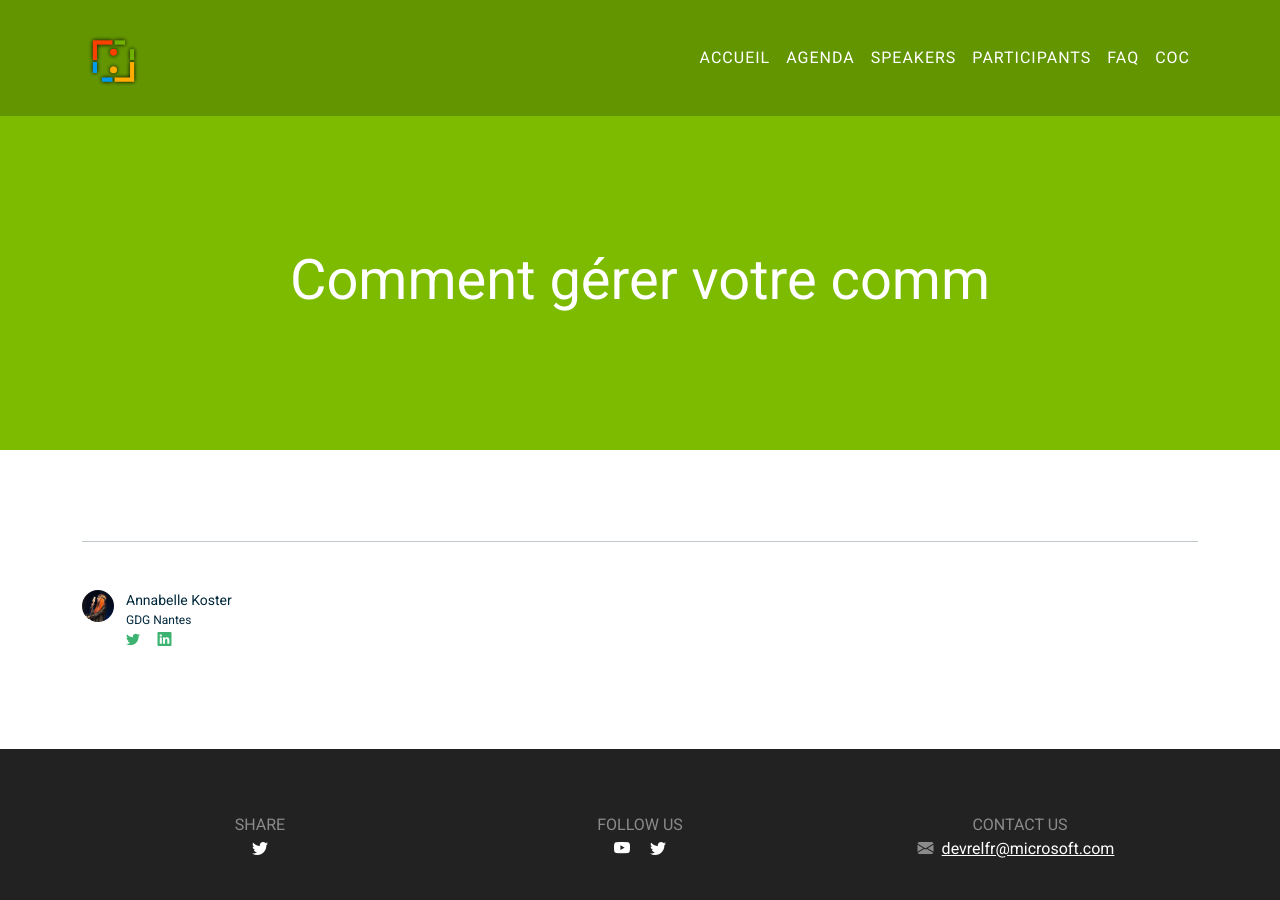
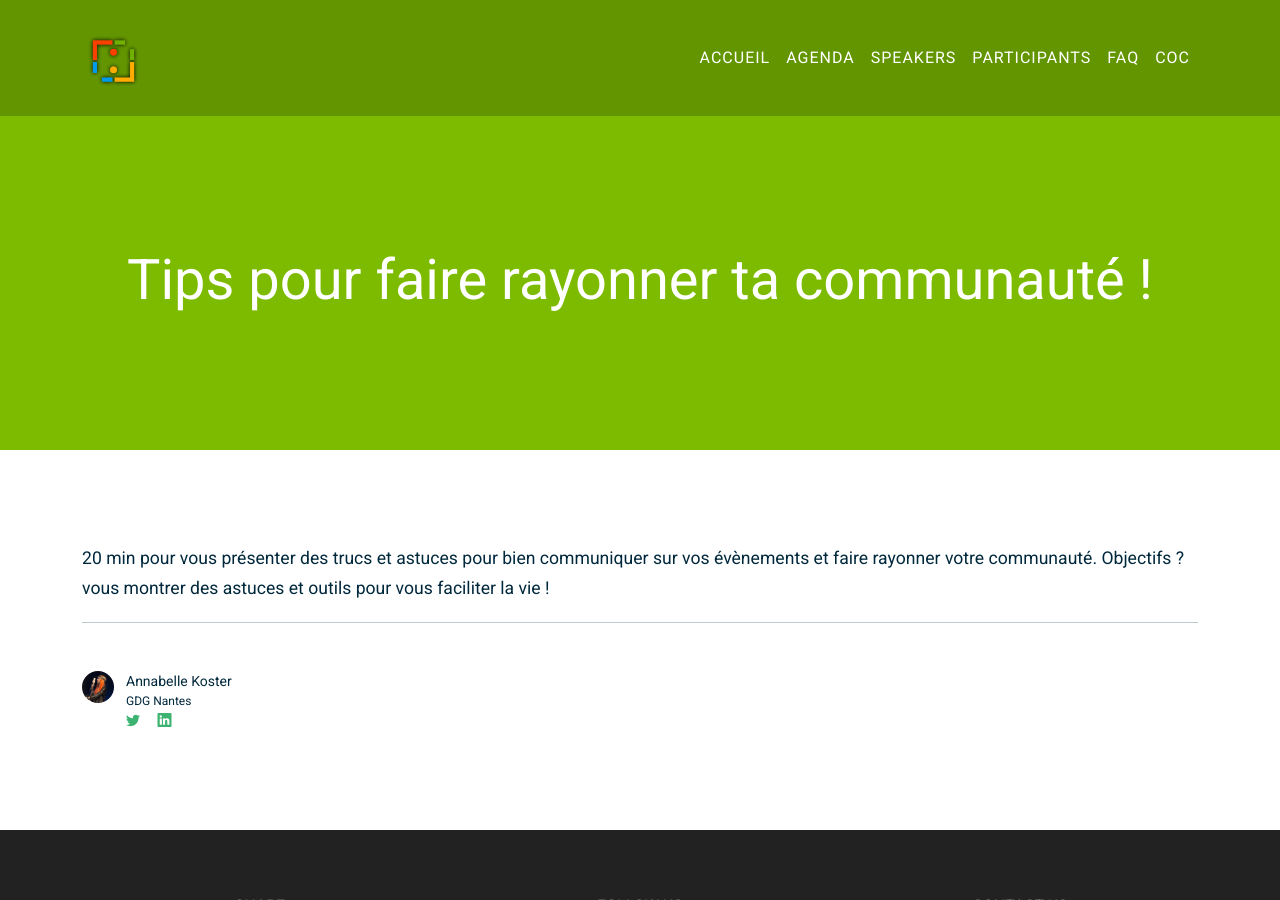
Before and after one commit to mtg-x/event-template, a Jekyll site: the page built from _sessions/11.md, in a window 1280 px wide and 900 px high. Built offline with Jekyll 4.4.1, drawn with Linux system fonts in a browser that asks for light colours.

Commit message:
chore(conf): Add talk description

```diff
--- a/_sessions/11.md
+++ b/_sessions/11.md
@@ -1,6 +1,9 @@
 ---
-title: "Comment gérer votre comm"
+title: "Tips pour faire rayonner ta communauté !"
 level: "beginner"
 speakers: [6]
 language: "French"
 ---
+
+20 min pour vous présenter des trucs et astuces pour bien communiquer sur vos évènements et faire rayonner votre communauté.
+Objectifs ? vous montrer des astuces et outils pour vous faciliter la vie !
```
